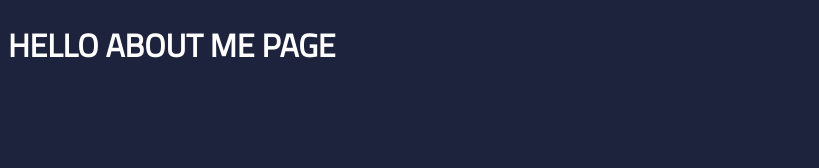
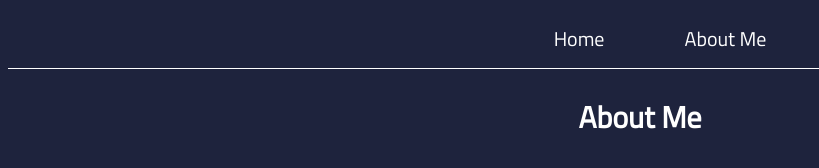
Before and after one commit to Olys6/personal-portfolio, a plain HTML site: page aboutMe.html in a window 1280 px wide. Shown: the whole page, without its empty margins (0-819 px from the left). Drawn offline with Linux system fonts and the light colour scheme; files that its build step writes are made by us from their sources.

Commit message:
deleted unused html folder and the aboutme file is in the same folder as the index.html

```diff
--- a/html/aboutMe.html
+++ b/aboutMe.html
@@ -1,7 +1,6 @@
 <!DOCTYPE html>
 <html>
 <head>
-<title>Oliver Skjevesland</title>
 <link rel="preconnect" href="https://fonts.googleapis.com">
 <link rel="preconnect" href="https://fonts.gstatic.com" crossorigin>
 <link href="https://fonts.googleapis.com/css2?family=Titillium+Web&display=swap" rel="stylesheet">
@@ -10,5 +9,11 @@
 <!-- <link href="https://unpkg.com/tailwindcss@^1.0/dist/tailwind.min.css" rel="stylesheet"> -->
 </head>
 <body>
-    <h1>HELLO ABOUT ME PAGE</h1>
+    <nav class="navbar">
+        <ul class="navItems">
+            <li class="navHome" ><a class="navHome" href="index.html">Home</a></li>
+            <li class="navAboutMe"><a class="navAboutMe" href="html/aboutMe.html">About Me</a></li>
+        </ul>
+    </nav>
+    <h2 class="AboutMePageTitle">About Me</h2>
 </body>
--- a/style.css
+++ b/style.css
@@ -320,3 +320,10 @@ hr {
     width: 400px;
   }
 }
+
+/* --------------------------- About me page ------------------------------ */
+
+.AboutMePageTitle {
+  text-align: center;
+  font-size: 30px;
+}
```
Also changed, not shown: index.html (+1 -1 lines).
